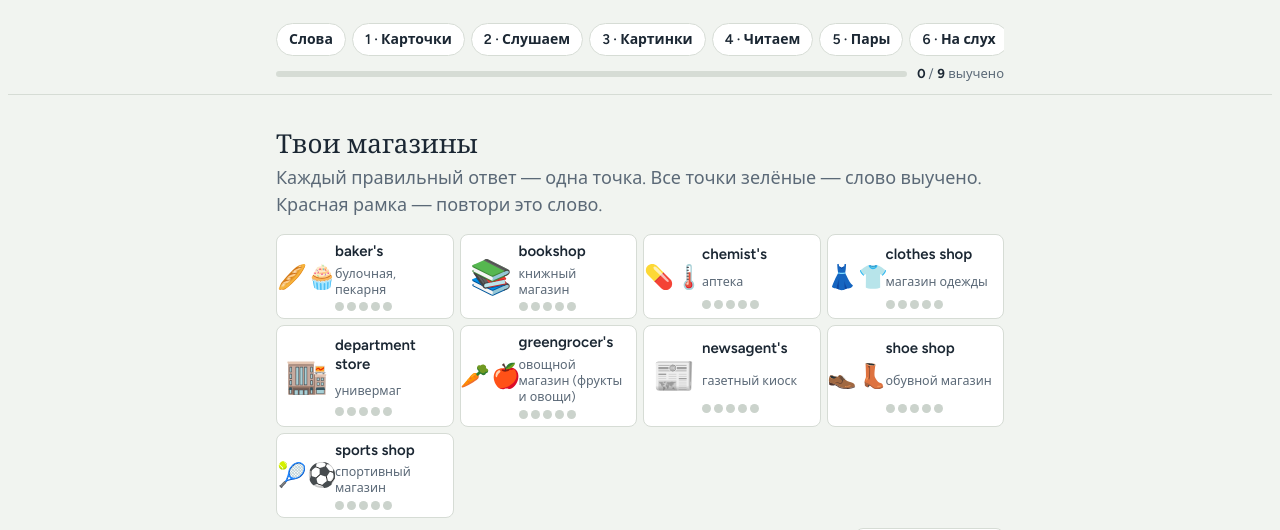
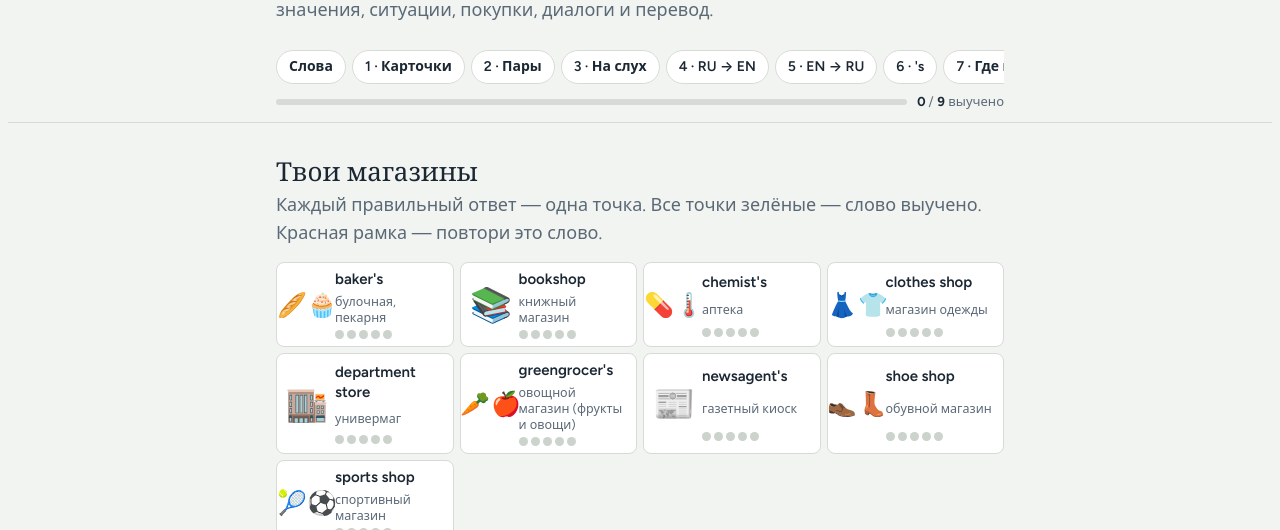
Before and after one commit to elvisk2079-ux/Go-getter-3, a plain HTML site: page shops.html in a window 1280 px wide. Shown: the part 266-796 px from the top of the page. Drawn offline with Linux system fonts and the light colour scheme.

Commit message:
Make Go Getter 3 exercises text-based after flashcards

```diff
--- a/shops.html
+++ b/shops.html
@@ -252,7 +252,7 @@ body { font-size: 18px; }
   <a class="home" href="../index.html">← Все темы</a>
   <p class="eyebrow">Go Getter 3 · 5 класс · Vocabulary · Shops · Магазины</p>
   <h1>Shops</h1>
-  <p class="sub">9 слов из рамки — baker&#x27;s, bookshop, chemist&#x27;s, clothes shop, department store, greengrocer&#x27;s, newsagent&#x27;s, shoe shop, sports shop. Карточки с переводом и озвучкой, потом много заданий: слушаем, переводим, говорим в магазине.</p>
+  <p class="sub">9 слов из рамки — baker&#x27;s, bookshop, chemist&#x27;s, clothes shop, department store, greengrocer&#x27;s, newsagent&#x27;s, shoe shop, sports shop. Карточки с переводом, картинкой и озвучкой. После карточек — только текстовые задания: значения, ситуации, покупки, диалоги и перевод.</p>
 </header>
 
 
@@ -299,13 +299,10 @@ const P = [
   { id: "sports", phrase: "sports shop", ru: "спортивный магазин", img: "tennis soccer-ball" }
 ];
 const DRILLS = [
-  { type: "listenpic", title: "Послушай и найди", short: "Слушаем", instr: "Нажми 🔊, послушай название магазина и нажми на нужную картинку." },
-  { type: "pic", title: "Какой это магазин?", short: "Картинки", instr: "Посмотри, что там продают, и выбери магазин." },
-  { type: "pick", title: "Прочитай и найди", short: "Читаем", instr: "Прочитай название магазина и нажми на нужную картинку." },
-  { type: "match", title: "Найди пару", short: "Пары", instr: "Нажми на английское слово, потом на перевод." },
-  { type: "listen", title: "Послушай и переведи", short: "На слух", instr: "Нажми 🔊, послушай слово и выбери перевод." },
-  { type: "ru2en", title: "Переведи на английский", short: "RU → EN", instr: "Прочитай слово по-русски и выбери английское." },
-  { type: "en2ru", title: "Переведи на русский", short: "EN → RU", instr: "Прочитай слово по-английски и выбери перевод." },
+{ type: "match", title: "Найди пару", short: "Пары", instr: "Соедини английские слова с русскими значениями." },
+  { type: "listen", title: "Послушай и переведи", short: "На слух", instr: "Послушай слово без картинки и выбери точный перевод." },
+  { type: "ru2en", title: "Переведи на английский", short: "RU → EN", instr: "Выбери английский эквивалент." },
+  { type: "en2ru", title: "Переведи на русский", short: "EN → RU", instr: "Выбери точный русский эквивалент." },
   { type: "rule", title: "Почему baker's с апострофом?", short: "'s", instr: "Прочитай — это поможет не ошибаться в написании.",
     blocks: [
       { h: "'s = «магазин этого человека»", lines: [
@@ -325,27 +322,27 @@ const DRILLS = [
     ] },
   { type: "gaps", title: "Где это купить? (упр. 6)", short: "Где купить?", instr: "Прочитай вопрос и выбери магазин.",
     items: [
-      { id: "department", img: "couch-and-lamp", t: "Where can you buy a sofa, a skirt and a cup? — At a {{*department store|bookshop|newsagent's}}." },
-      { id: "sports", img: "tennis running-shoe", t: "Where can you buy tennis balls and trainers? — At a {{*sports shop|baker's|chemist's}}." },
-      { id: "chemists", img: "pill thermometer", t: "Where can you buy vitamins and a thermometer? — At the {{*chemist's|greengrocer's|shoe shop}}." },
-      { id: "bakers", img: "bread birthday-cake", t: "Where can you buy bread and cakes? — At the {{*baker's|sports shop|clothes shop}}." },
-      { id: "clothes", img: "jeans dress", t: "Where can you buy jeans and dresses? — At a {{*clothes shop|newsagent's|baker's}}." },
-      { id: "newsagents", img: "newspaper magazine", t: "Where can you buy newspapers and magazines? — At the {{*newsagent's|chemist's|shoe shop}}." },
-      { id: "greengrocers", img: "banana carrot", t: "Where can you buy fruit and vegetables? — At the {{*greengrocer's|bookshop|sports shop}}." },
-      { id: "shoeshop", img: "hiking-boot mans-shoe", t: "Where can you buy boots and shoes? — At a {{*shoe shop|greengrocer's|department store}}." },
-      { id: "bookshop", img: "books", t: "Where can you buy school books and comic books? — At a {{*bookshop|chemist's|baker's}}." }
+      { id: "department", t: "Where can you buy a sofa, a skirt and a cup? — At a {{*department store|bookshop|newsagent's}}." },
+      { id: "sports", t: "Where can you buy tennis balls and trainers? — At a {{*sports shop|baker's|chemist's}}." },
+      { id: "chemists", t: "Where can you buy vitamins and a thermometer? — At the {{*chemist's|greengrocer's|shoe shop}}." },
+      { id: "bakers", t: "Where can you buy bread and cakes? — At the {{*baker's|sports shop|clothes shop}}." },
+      { id: "clothes", t: "Where can you buy jeans and dresses? — At a {{*clothes shop|newsagent's|baker's}}." },
+      { id: "newsagents", t: "Where can you buy newspapers and magazines? — At the {{*newsagent's|chemist's|shoe shop}}." },
+      { id: "greengrocers", t: "Where can you buy fruit and vegetables? — At the {{*greengrocer's|bookshop|sports shop}}." },
+      { id: "shoeshop", t: "Where can you buy boots and shoes? — At a {{*shoe shop|greengrocer's|department store}}." },
+      { id: "bookshop", t: "Where can you buy school books and comic books? — At a {{*bookshop|chemist's|baker's}}." }
     ] },
   { type: "gaps", title: "Ещё покупки", short: "Покупки", instr: "Где это продаётся? Выбери магазин.",
     items: [
-      { id: "bakers", img: "croissant", t: "I want some croissants for breakfast. I'm going to the {{*baker's|newsagent's|shoe shop}}." },
-      { id: "chemists", img: "adhesive-bandage", t: "Mum needs some plasters. She's at the {{*chemist's|bookshop|sports shop}}." },
-      { id: "greengrocers", img: "tomato", t: "We need tomatoes for the salad. Let's go to the {{*greengrocer's|chemist's|clothes shop}}." },
-      { id: "sports", img: "basketball", t: "My basketball is old. I need a new one from the {{*sports shop|baker's|greengrocer's}}." },
-      { id: "shoeshop", img: "running-shoe", t: "These trainers are too small. Let's buy new ones at the {{*shoe shop|newsagent's|bookshop}}." },
-      { id: "newsagents", img: "rolled-up-newspaper", t: "Dad reads a newspaper every morning. He buys it at the {{*newsagent's|greengrocer's|sports shop}}." },
-      { id: "bookshop", img: "open-book", t: "I want a new book about animals. Let's go to the {{*bookshop|baker's|shoe shop}}." },
-      { id: "clothes", img: "t-shirt", t: "I need a new T-shirt for the party. Let's go to a {{*clothes shop|chemist's|newsagent's}}." },
-      { id: "department", img: "department-store", t: "It's a very big shop. You can buy clothes, toys and furniture there. It's a {{*department store|baker's|chemist's}}." }
+      { id: "bakers", t: "I want some croissants for breakfast. I'm going to the {{*baker's|newsagent's|shoe shop}}." },
+      { id: "chemists", t: "Mum needs some plasters. She's at the {{*chemist's|bookshop|sports shop}}." },
+      { id: "greengrocers", t: "We need tomatoes for the salad. Let's go to the {{*greengrocer's|chemist's|clothes shop}}." },
+      { id: "sports", t: "My basketball is old. I need a new one from the {{*sports shop|baker's|greengrocer's}}." },
+      { id: "shoeshop", t: "These trainers are too small. Let's buy new ones at the {{*shoe shop|newsagent's|bookshop}}." },
+      { id: "newsagents", t: "Dad reads a newspaper every morning. He buys it at the {{*newsagent's|greengrocer's|sports shop}}." },
+      { id: "bookshop", t: "I want a new book about animals. Let's go to the {{*bookshop|baker's|shoe shop}}." },
+      { id: "clothes", t: "I need a new T-shirt for the party. Let's go to a {{*clothes shop|chemist's|newsagent's}}." },
+      { id: "department", t: "It's a very big shop. You can buy clothes, toys and furniture there. It's a {{*department store|baker's|chemist's}}." }
     ] },
   { type: "tf", title: "Верно или нет?", short: "Верно?", instr: "Прочитай предложение. Если неверно — посмотри исправление.",
     items: [
@@ -359,28 +356,28 @@ const DRILLS = [
       { id: "clothes", t: "You can buy jeans at the clothes shop.", ok: true },
       { id: "department", t: "A department store is a very small shop.", ok: false, fix: "A department store is a very big shop." }
     ] },
-  { type: "gaps", title: "Напиши магазин", short: "Впиши", instr: "Впиши название магазина (можно смотреть на картинку).",
+  { type: "gaps", title: "Напиши магазин", short: "Впиши", instr: "Прочитай подсказку и впиши название магазина.",
     items: [
-      { id: "bakers", img: "baguette-bread cupcake", t: "Bread and cakes: the [[baker's/bakers]]" },
-      { id: "chemists", img: "pill thermometer", t: "Medicine and vitamins: the [[chemist's/chemists]]" },
-      { id: "greengrocers", img: "carrot red-apple", t: "Fruit and vegetables: the [[greengrocer's/greengrocers]]" },
-      { id: "newsagents", img: "newspaper", t: "Newspapers and magazines: the [[newsagent's/newsagents]]" },
-      { id: "bookshop", img: "books", t: "Books: a [[bookshop/book shop]]" },
-      { id: "clothes", img: "dress t-shirt", t: "Skirts and T-shirts: a [[clothes shop]]" },
-      { id: "shoeshop", img: "mans-shoe womans-boot", t: "Shoes and boots: a [[shoe shop]]" },
-      { id: "sports", img: "tennis soccer-ball", t: "Balls and rackets: a [[sports shop]]" },
-      { id: "department", img: "department-store", t: "Everything in one big shop: a [[department store]]" }
+      { id: "bakers", t: "Bread and cakes: the [[baker's/bakers]]" },
+      { id: "chemists", t: "Medicine and vitamins: the [[chemist's/chemists]]" },
+      { id: "greengrocers", t: "Fruit and vegetables: the [[greengrocer's/greengrocers]]" },
+      { id: "newsagents", t: "Newspapers and magazines: the [[newsagent's/newsagents]]" },
+      { id: "bookshop", t: "Books: a [[bookshop/book shop]]" },
+      { id: "clothes", t: "Skirts and T-shirts: a [[clothes shop]]" },
+      { id: "shoeshop", t: "Shoes and boots: a [[shoe shop]]" },
+      { id: "sports", t: "Balls and rackets: a [[sports shop]]" },
+      { id: "department", t: "Everything in one big shop: a [[department store]]" }
     ] },
   { type: "order", title: "Собери диалог", short: "Диалоги", instr: "Нажимай на слова по порядку, чтобы получилась фраза.",
     items: [
-      { id: "bakers", img: "bread", q: "Где можно купить хлеб? — В булочной.", s: "Where can you buy bread? At the baker's." },
-      { id: "chemists", img: "pill", q: "Где можно купить витамины? — В аптеке.", s: "Where can you buy vitamins? At the chemist's." },
-      { id: "sports", img: "tennis", q: "Я иду в спортивный магазин.", s: "I'm going to the sports shop." },
-      { id: "newsagents", img: "newspaper", q: "Папа в газетном киоске.", s: "Dad is at the newsagent's." },
-      { id: "department", img: "department-store", q: "Универмаг очень большой.", s: "The department store is very big." },
-      { id: "greengrocers", img: "red-apple", q: "Давай пойдём в овощной магазин!", s: "Let's go to the greengrocer's!" },
-      { id: "bookshop", img: "books", q: "Рядом с моей школой есть книжный магазин.", s: "There is a bookshop near my school." },
-      { id: "shoeshop", img: "mans-shoe", q: "Обувной магазин закрыт.", s: "The shoe shop is closed." }
+      { id: "bakers", q: "Где можно купить хлеб? — В булочной.", s: "Where can you buy bread? At the baker's." },
+      { id: "chemists", q: "Где можно купить витамины? — В аптеке.", s: "Where can you buy vitamins? At the chemist's." },
+      { id: "sports", q: "Я иду в спортивный магазин.", s: "I'm going to the sports shop." },
+      { id: "newsagents", q: "Папа в газетном киоске.", s: "Dad is at the newsagent's." },
+      { id: "department", q: "Универмаг очень большой.", s: "The department store is very big." },
+      { id: "greengrocers", q: "Давай пойдём в овощной магазин!", s: "Let's go to the greengrocer's!" },
+      { id: "bookshop", q: "Рядом с моей школой есть книжный магазин.", s: "There is a bookshop near my school." },
+      { id: "shoeshop", q: "Обувной магазин закрыт.", s: "The shoe shop is closed." }
     ] },
   { type: "translate", title: "Переведи предложение", short: "Перевод", instr: "Напиши предложение по-английски. Главное — правильно написать название магазина.",
     items: [
@@ -394,8 +391,7 @@ const DRILLS = [
       { id: "sports", ru: "В нашем городе есть спортивный магазин.", en: "There is a sports shop in our town.", key: "sports? shop" },
       { id: "department", ru: "Универмаг очень большой.", en: "The department store is very big.", key: "department store" }
     ] },
-  { type: "letters", title: "Собери слово из букв", short: "Буквы", instr: "Нажимай на буквы по порядку, чтобы получилось слово." },
-  { type: "write", title: "Напиши по-английски", short: "Пишем", instr: "Посмотри на картинку и перевод и напиши название магазина. Не забудь 's! Забыл — вернись к карточкам." }
+  { type: "letters", title: "Собери слово из букв", short: "Буквы", instr: "Нажимай на буквы по порядку, чтобы получилось слово." }
 ];
 
 /* ===== Drill engine (shared). Expects META, P, DRILLS defined before this script. ===== */
```
